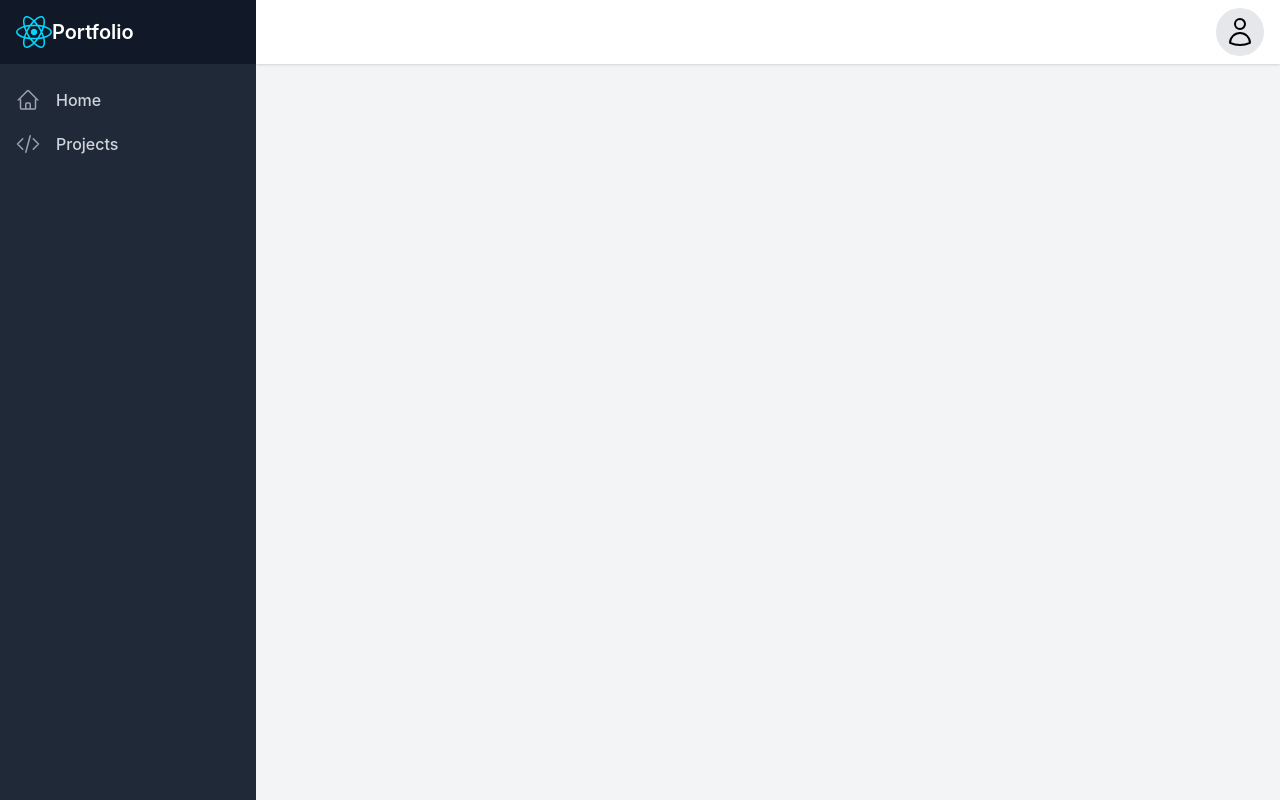
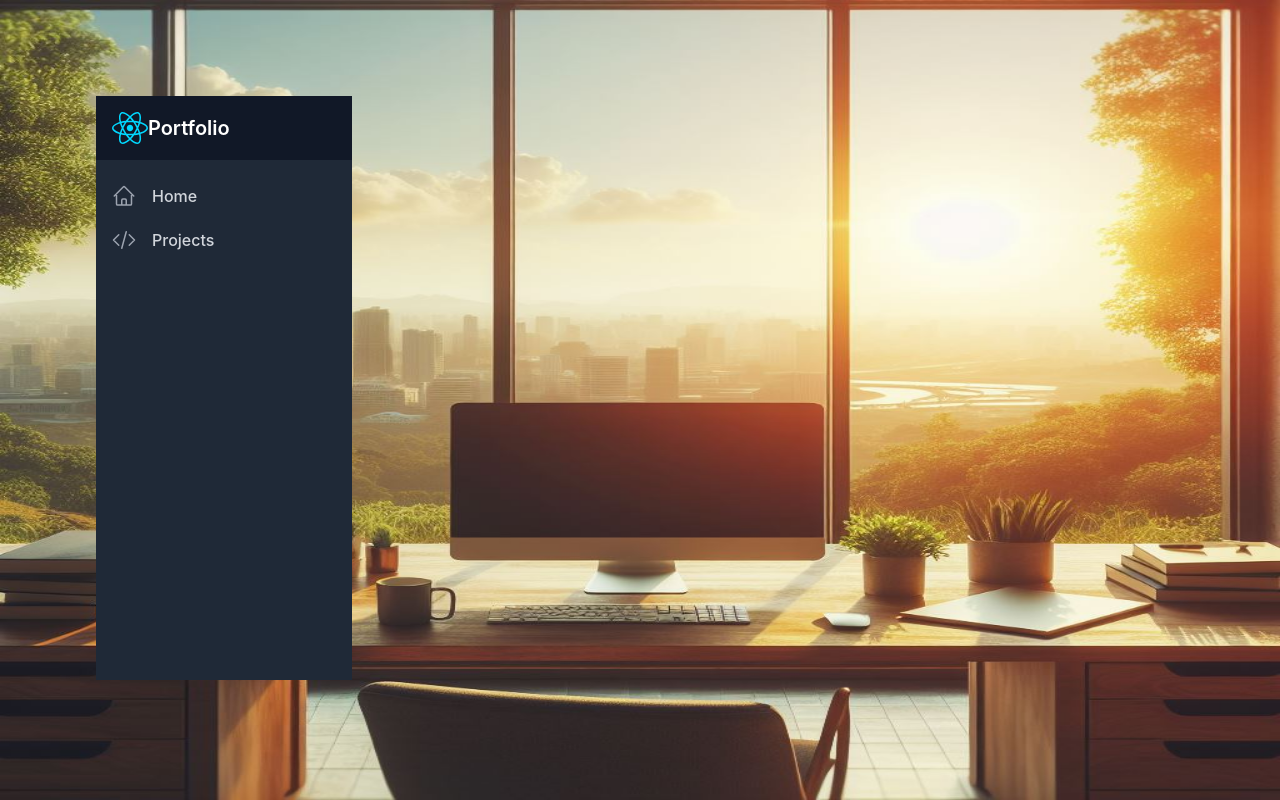
Before and after one commit to martin-penkov/PortfolioWeb, a React (Vite) app: page / in a window 1280 px wide. Built offline with nearby package versions, Linux system fonts and the light colour scheme.

Commit message:
implement background screen and interface frame

```diff
--- a/src/App.tsx
+++ b/src/App.tsx
@@ -9,6 +9,8 @@ import { Notifications } from '@/components/Notifications/Notifications';
 
 import { AppRoutes } from '@/routes';
 import { Provider } from 'react-redux';
+import { Background } from './components/Background/Background';
+import { DeviceFrame } from './components/Background/DeviceFrame';
 
 function App() {
   return (
@@ -26,13 +28,15 @@ const AppProvider = ({ children }: AppProviderProps) => {
         <div className="flex items-center justify-center w-screen h-screen">
           <Spinner size="xl" />
         </div>
-      }
-    >
+      }>
       <ErrorBoundary FallbackComponent={ErrorFallback}>
           <QueryClientProvider client={queryClient}>
-            <Notifications />
+            <Background />
+              <Notifications />
             {/* <AuthProvider> */}
+            <DeviceFrame>
               <Router>{children}</Router>
+            </DeviceFrame>
             {/* </AuthProvider> */}
           </QueryClientProvider>
       </ErrorBoundary>
--- /dev/null
+++ b/src/components/Background/Background.tsx
@@ -0,0 +1,9 @@
+import BACKGROUND from '@/assets/background.jpg';
+
+export const Background = () => {
+    return (
+        <div className="">
+            <img className="min-w-full h-full flex justify-center overflow-hidden absolute mx-auto -z-50" src={BACKGROUND} alt="" />
+        </div>
+    );
+}
--- /dev/null
+++ b/src/components/Background/DeviceFrame.tsx
@@ -0,0 +1,15 @@
+import { Interface } from "../CommonInterface/Interface";
+
+type DeviceLayoutProps = {
+    children: React.ReactNode;
+};
+
+export const DeviceFrame = ({ children }: DeviceLayoutProps) => {
+    return (
+        <div className="z-0 flex max-h-screen max-w-screen overflow-hidden p-24 h-[85vh]">
+            <Interface>
+                {children}
+            </Interface>
+        </div>
+    );
+}
--- /dev/null
+++ b/src/components/CommonInterface/Interface.tsx
@@ -0,0 +1,11 @@
+type InterfaceProps = {
+    children: React.ReactNode;
+};
+
+export const Interface = ({children}: InterfaceProps) => {
+    return (
+        <div>
+            <main className="flex-1 relative overflow-y-auto focus:outline-none">{children}</main>
+        </div>
+    );
+}
```
Also changed, not shown: src/assets/background.jpg (added), src/assets/phoneFrame.png (added).
